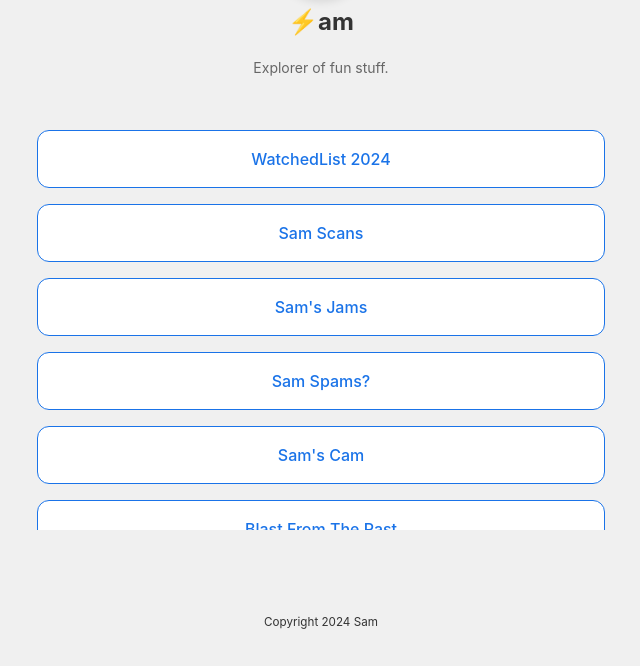
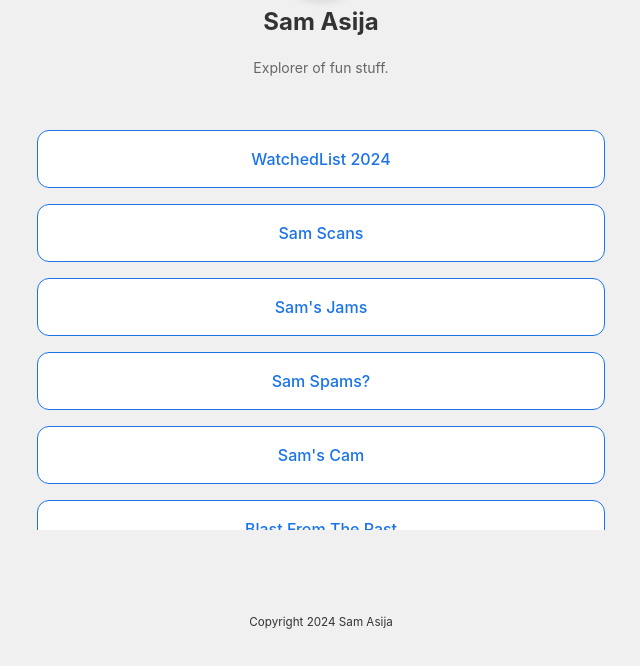
Before and after one commit to sam-trg/landing, a plain HTML site: page docs/index.html in a window 1280 px wide. Shown: the part 134-800 px from the top of the page, without its empty margins (319-959 px from the left). Drawn offline with Linux system fonts and the light colour scheme.

Commit message:
rename title

```diff
--- a/docs/index.html
+++ b/docs/index.html
@@ -5,7 +5,7 @@
     <meta name="viewport" content="width=device-width, initial-scale=1.0">
     <meta name="description" content="Explorer of fun stuff.">
     <title>Sam's Nest</title>
-    <meta name="author" content="Sam">
+    <meta name="author" content="Sam Asija">
     <link rel="canonical" href="https://sam.com.in/">
     <link rel="icon" type="image/x-icon" href="assets/icons/favicon.ico">
     <link rel="stylesheet" href="assets/css/styles.css">
@@ -19,7 +19,7 @@
 <body>
     <header>
         <img src="assets/img/picture.jpg" alt="Picture" class="avatar">
-        <h1>⚡am</h1>
+        <h1>Sam Asija</h1>
         <small class="bio">Explorer of fun stuff.</small>
     </header>
     <main>
@@ -52,7 +52,7 @@
         </section>
     </main>
     <footer>
-        <small>Copyright <span class="year"></span> Sam</small>
+        <small>Copyright <span class="year"></span> Sam Asija</small>
     </footer>
     <script src="assets/js/script.js"></script>
 </body>
```
Also changed, not shown: 1 other file.
